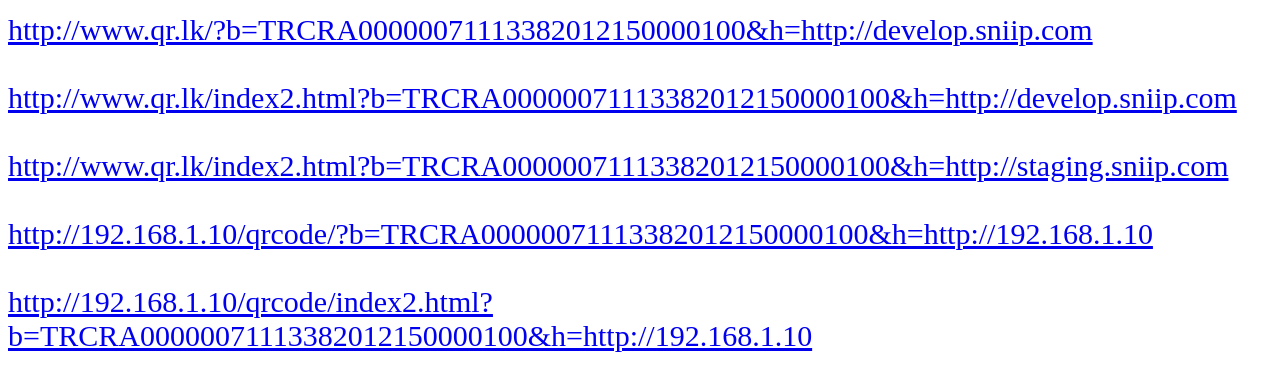
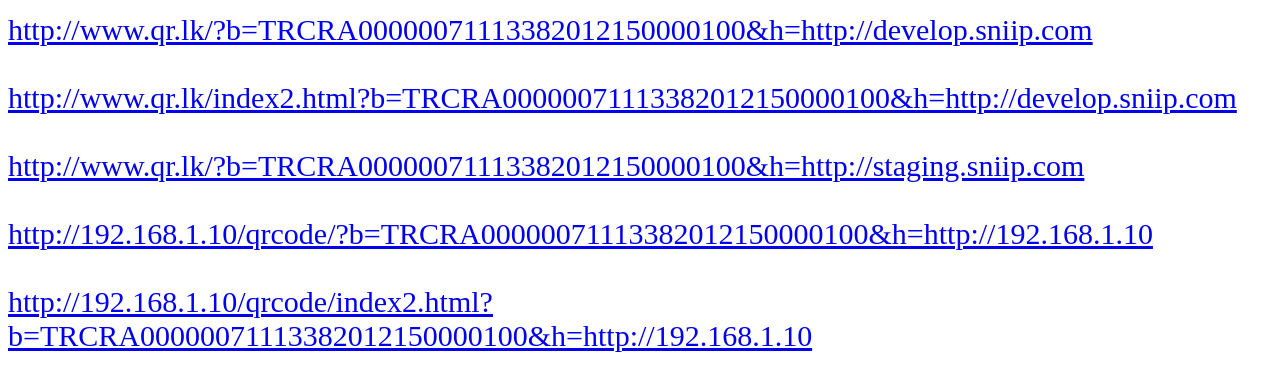
Before and after one commit to zeroarst/zeroarst.github.io, a plain HTML site: page index.html in a window 1280 px wide. Shown: the part 235-626 px from the top of the page. Drawn offline with Linux system fonts and the light colour scheme.

Commit message:
Update index.html

```diff
--- a/index.html
+++ b/index.html
@@ -23,7 +23,7 @@
   <a href="http://www.qr.lk/index2.html?b=TRCRA00000071113382012150000100&h=http://develop.sniip.com">http://www.qr.lk/index2.html?b=TRCRA00000071113382012150000100&h=http://develop.sniip.com<a/>
   <br/>
   <br/>
-  <a href="http://www.qr.lk/index2.html?b=TRCRA00000071113382012150000100&h=http://staging.sniip.com">http://www.qr.lk/index2.html?b=TRCRA00000071113382012150000100&h=http://staging.sniip.com<a/>
+  <a href="http://www.qr.lk/?b=TRCRA00000071113382012150000100&h=http://staging.sniip.com">http://www.qr.lk/?b=TRCRA00000071113382012150000100&h=http://staging.sniip.com<a/>
   <br/>
   <br/>
   <a href="http://192.168.1.10/qrcode/?b=TRCRA00000071113382012150000100&h=http://192.168.1.10">http://192.168.1.10/qrcode/?b=TRCRA00000071113382012150000100&h=http://192.168.1.10<a/>
```
